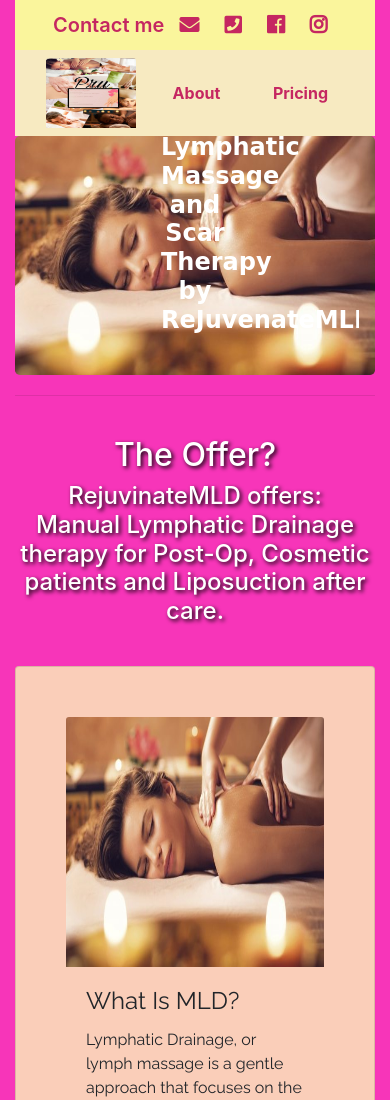
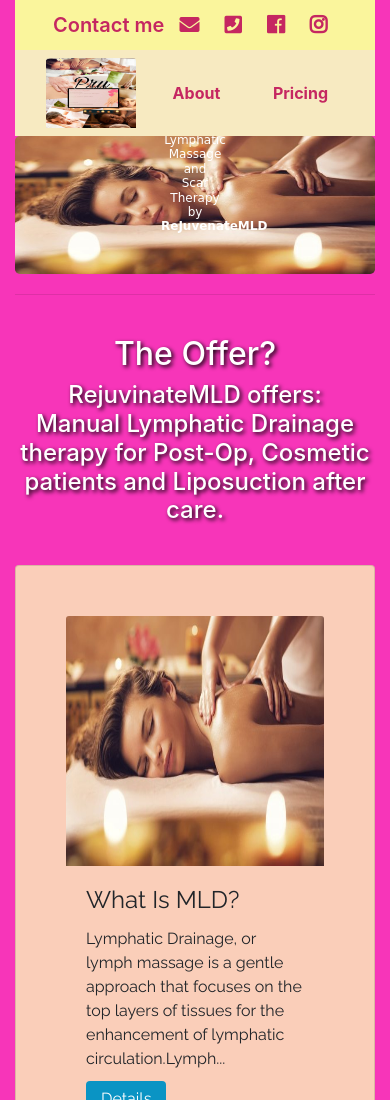
Before and after one commit to giorgioangelo/experiment, a plain HTML site: page index.html in a window 390 px wide. Shown: the top 1100 px of the page. Drawn offline with nearby package versions, Linux system fonts and the light colour scheme; a web font is replaced by a local one.

Commit message:
Update pruSite.css

```diff
--- a/pruSite.css
+++ b/pruSite.css
@@ -154,6 +154,8 @@
 	.jumbotron {
 		width: 100%;
 	}
-
+	h3 {
+		font-size: 0.75rem;
+		font-weight: 400;
 
 }
```
